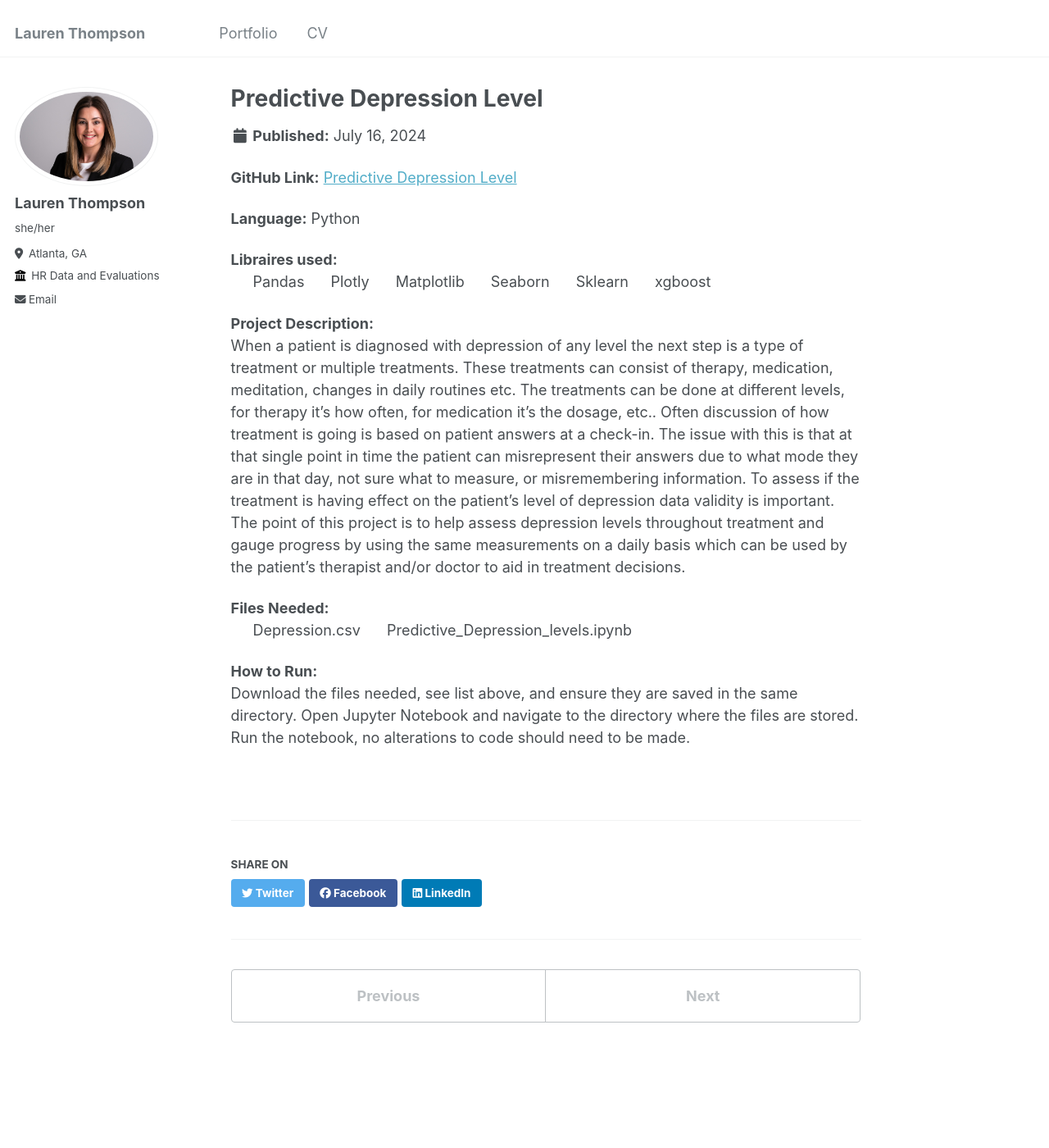
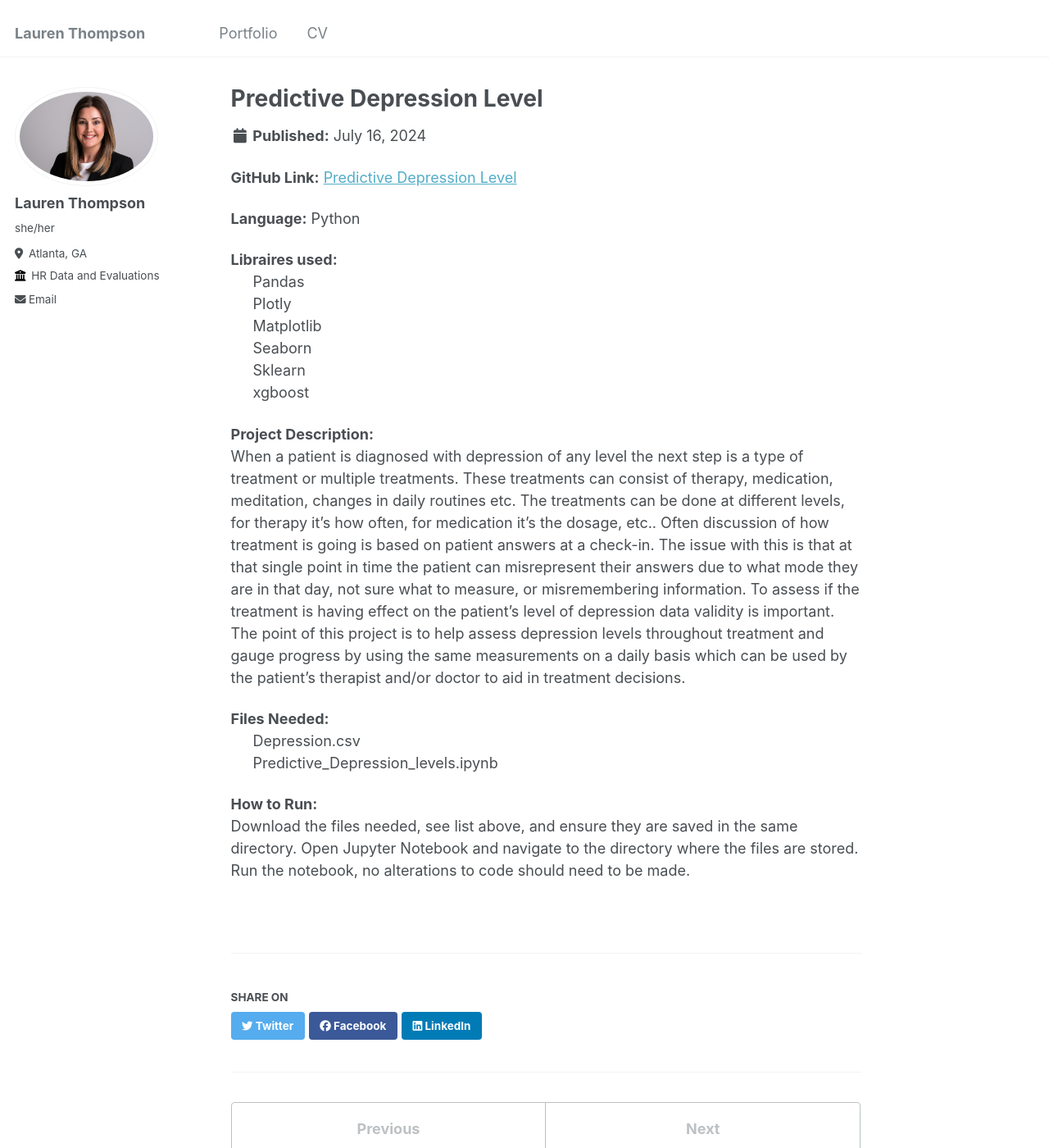
Before and after one commit to laurenthompson4477/Portfolio.github.io, a Jekyll site: the page built from _portfolio/predictive_depression_level.md, in a window 1280 px wide and 1400 px high. Shown: the whole window at 82% size. Built offline with Jekyll 4.4.1, drawn with Linux system fonts in a browser that asks for light colours.

```diff
--- a/_portfolio/predictive_depression_level.md
+++ b/_portfolio/predictive_depression_level.md
@@ -9,18 +9,18 @@ collection: portfolio
 **Language:** Python
 
 **Libraires used:** <br>
-&ensp;&ensp;&ensp;Pandas
-&ensp;&ensp;&ensp;Plotly
-&ensp;&ensp;&ensp;Matplotlib
-&ensp;&ensp;&ensp;Seaborn
-&ensp;&ensp;&ensp;Sklearn
-&ensp;&ensp;&ensp;xgboost
+&ensp;&ensp;&ensp;Pandas<br>
+&ensp;&ensp;&ensp;Plotly<br>
+&ensp;&ensp;&ensp;Matplotlib<br>
+&ensp;&ensp;&ensp;Seaborn<br>
+&ensp;&ensp;&ensp;Sklearn<br>
+&ensp;&ensp;&ensp;xgboost<br>
 
 **Project Description:** <br>
 When a patient is diagnosed with depression of any level the next step is a type of treatment or multiple treatments. These treatments can consist of therapy, medication, meditation, changes in daily routines etc. The treatments can be done at different levels, for therapy it’s how often, for medication it’s the dosage, etc.. Often discussion of how treatment is going is based on patient answers at a check-in. The issue with this is that at that single point in time the patient can misrepresent their answers due to what mode they are in that day, not sure what to measure, or misremembering information. To assess if the treatment is having effect on the patient’s level of depression data validity is important. The point of this project is to help assess depression levels throughout treatment and gauge progress by using the same measurements on a daily basis which can be used by the patient’s therapist and/or doctor to aid in treatment decisions.
 
 **Files Needed:** <br>
-&ensp;&ensp;&ensp;Depression.csv
+&ensp;&ensp;&ensp;Depression.csv<br>
 &ensp;&ensp;&ensp;Predictive_Depression_levels.ipynb
 
 **How to Run:** <br>
```
